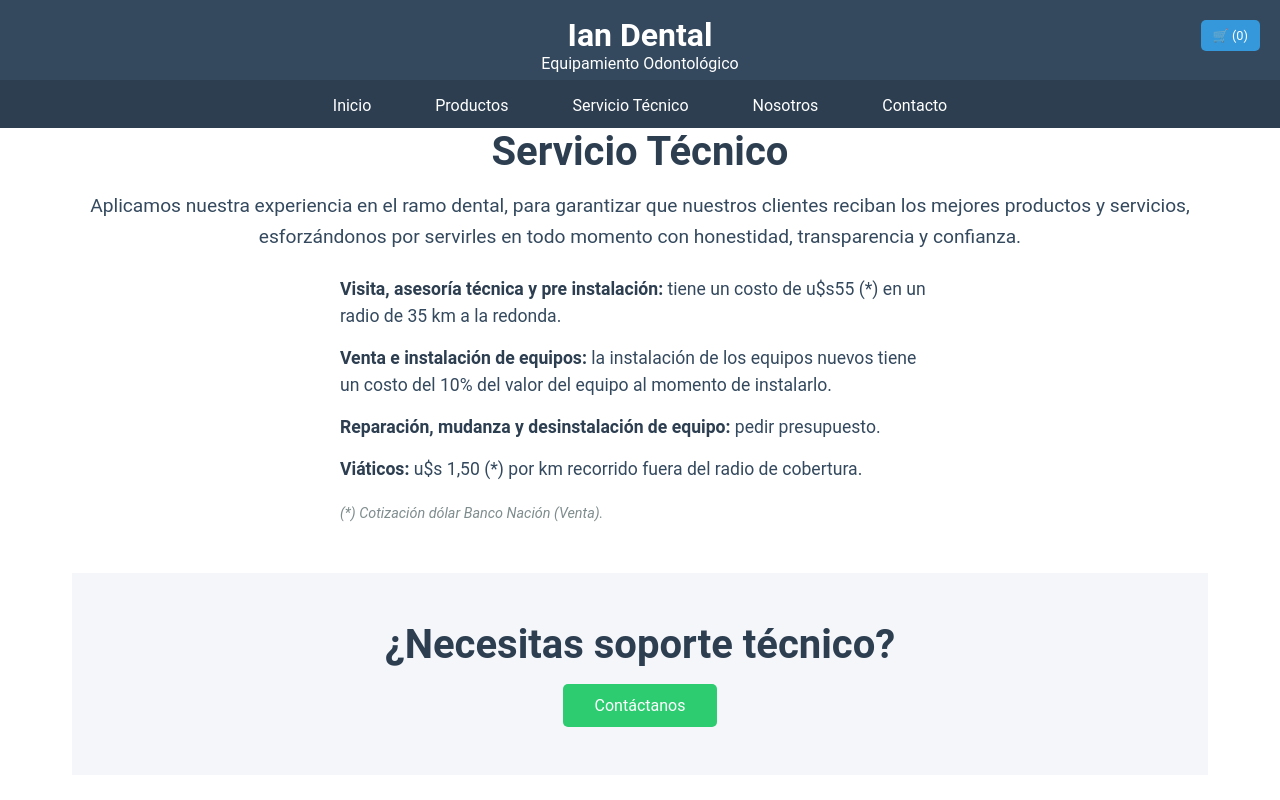
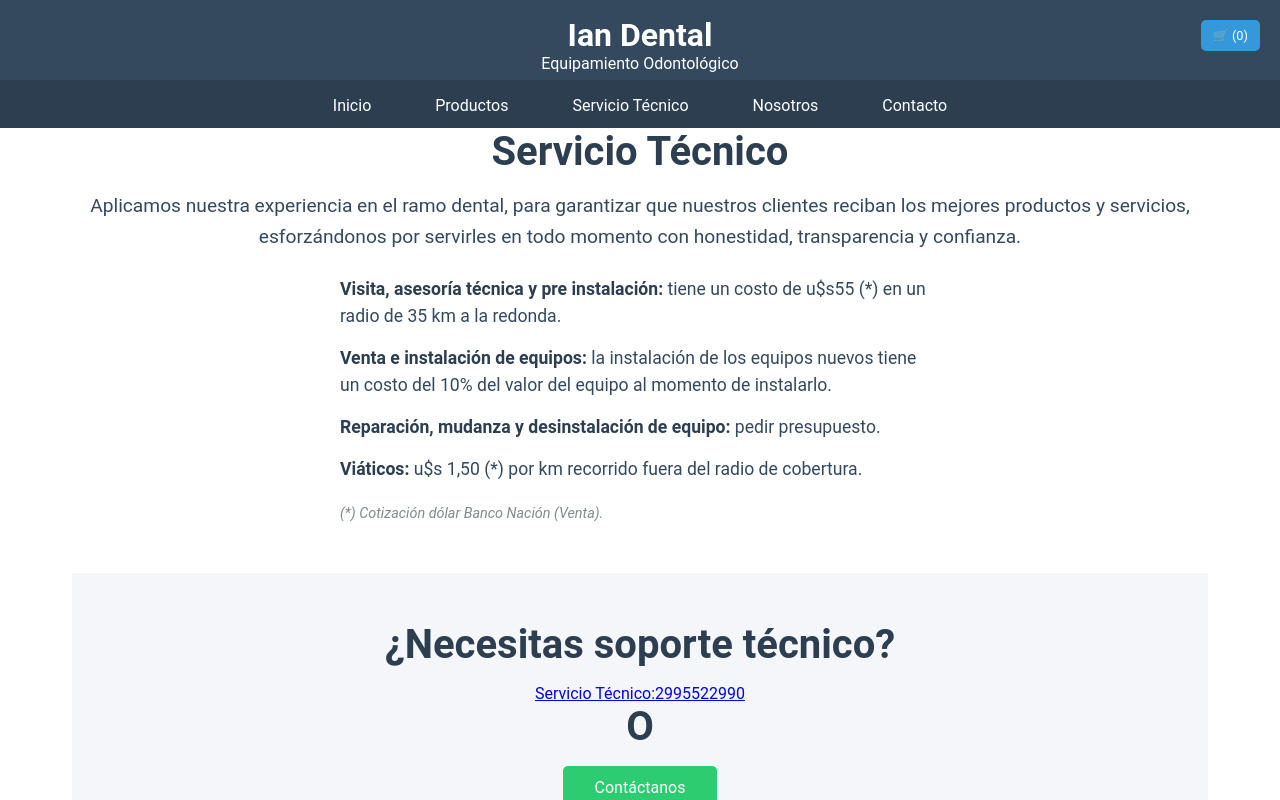
Before and after one commit to AlejandroClaure/ian-dental, a Next.js app: page /servicios in a window 1280 px wide. Built offline with nearby package versions, Linux system fonts and the light colour scheme.

Commit message:
added service number

```diff
--- a/src/app/layout.js
+++ b/src/app/layout.js
@@ -278,6 +278,21 @@ export default function RootLayout({ children }) {
                       height={20}
                     />
                   </span>
+                  <span>Info. Ventas:</span>
+                  <span>2995522990</span>
+                </a>
+              </div>
+              <div className="footer-item">
+                <a href="tel:+5492996228018">
+                  <span className="footer-icon">
+                    <Image
+                      src="/icons/phone-icon.png"
+                      alt="Teléfono"
+                      width={20}
+                      height={20}
+                    />
+                  </span>
+                  <span>Servicio Técnico:</span>
                   <span>2995522990</span>
                 </a>
               </div>
--- a/src/app/servicios/page.js
+++ b/src/app/servicios/page.js
@@ -33,6 +33,11 @@ export default function Servicios() {
       {/* Sección Llamado a la Acción */}
       <div className="call-to-action">
         <h2>¿Necesitas soporte técnico?</h2>
+                        <a href="tel:+5492996228018">
+                          <span>Servicio Técnico:</span>
+                          <span>2995522990</span>
+                        </a>
+                        <h2>O</h2>
         <Link href="/contacto">
           <button>Contáctanos</button>
         </Link>
```
